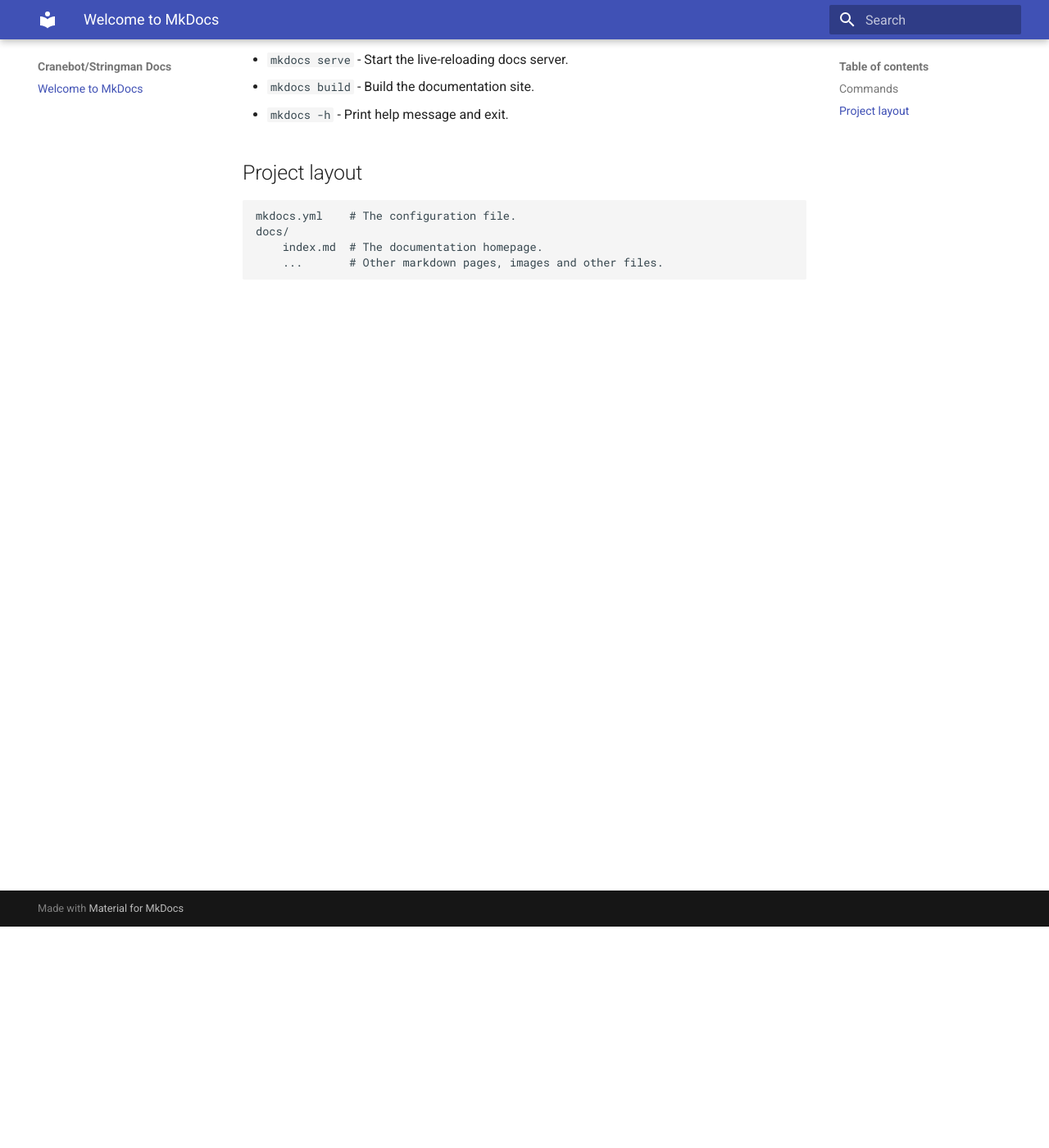
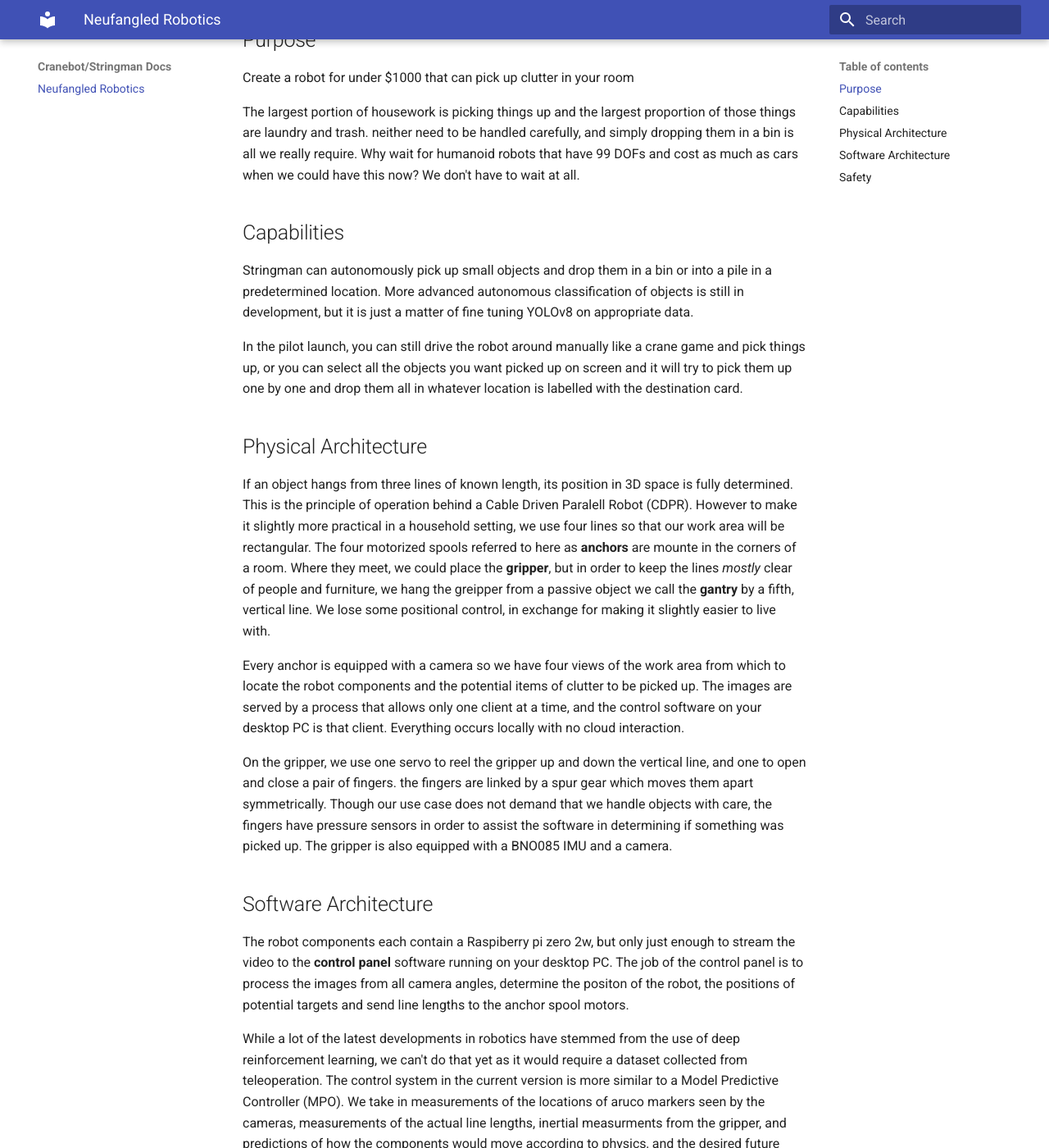
Before and after one commit to nhnifong/neufangled-site, an MkDocs documentation site: the page built from docs/index.md, in a window 1280 px wide and 1400 px high, scrolled down 270 px. Shown: the whole window at 82% size. Built offline with MkDocs 1.6.1 and Material for MkDocs 9.7.7, drawn with Linux system fonts in a browser that asks for light colours; some of the changed text lies outside the part shown.

Commit message:
Basic description

```diff
--- a/docs/index.md
+++ b/docs/index.md
@@ -1,17 +1,36 @@
-# Welcome to MkDocs
+# Neufangled Robotics
 
-For full documentation visit [mkdocs.org](https://www.mkdocs.org).
+Stringman Pilot Launch
 
-## Commands
+    demo video placeholder
 
-* `mkdocs new [dir-name]` - Create a new project.
-* `mkdocs serve` - Start the live-reloading docs server.
-* `mkdocs build` - Build the documentation site.
-* `mkdocs -h` - Print help message and exit.
+## Purpose
 
-## Project layout
+Create a robot for under $1000 that can pick up clutter in your room
 
-    mkdocs.yml    # The configuration file.
-    docs/
-        index.md  # The documentation homepage.
-        ...       # Other markdown pages, images and other files.
+The largest portion of housework is picking things up and the largest proportion of those things are laundry and trash. neither need to be handled carefully, and simply dropping them in a bin is all we really require. Why wait for humanoid robots that have 99 DOFs and cost as much as cars when we could have this now? We don't have to wait at all.
+
+## Capabilities
+
+Stringman can autonomously pick up small objects and drop them in a bin or into a pile in a predetermined location. More advanced autonomous classification of objects is still in development, but it is just a matter of fine tuning YOLOv8 on appropriate data.
+
+In the pilot launch, you can still drive the robot around manually like a crane game and pick things up, or you can select all the objects you want picked up on screen and it will try to pick them up one by one and drop them all in whatever location is labelled with the destination card.
+
+## Physical Architecture
+
+If an object hangs from three lines of known length, its position in 3D space is fully determined. This is the principle of operation behind a Cable Driven Paralell Robot (CDPR). However to make it slightly more practical in a household setting, we use four lines so that our work area will be rectangular. The four motorized spools referred to here as **anchors** are mounte in the corners of a room. Where they meet, we could place the **gripper**, but in order to keep the lines *mostly* clear of people and furniture, we hang the greipper from a passive object we call the **gantry** by a fifth, vertical line. We lose some positional control, in exchange for making it slightly easier to live with.
+
+Every anchor is equipped with a camera so we have four views of the work area from which to locate the robot components and the potential items of clutter to be picked up. The images are served by a process that allows only one client at a time, and the control software on your desktop PC is that client. Everything occurs locally with no cloud interaction.
+
+On the gripper, we use one servo to reel the gripper up and down the vertical line, and one to open and close a pair of fingers. the fingers are linked by a spur gear which moves them apart symmetrically. Though our use case does not demand that we handle objects with care, the fingers have pressure sensors in order to assist the software in determining if something was picked up. The gripper is also equipped with a BNO085 IMU and a camera.
+
+## Software Architecture
+
+The robot components each contain a Raspiberry pi zero 2w, but only just enough to stream the video to the **control panel** software running on your desktop PC. The job of the control panel is to process the images from all camera angles, determine the positon of the robot, the positions of potential targets and send line lengths to the anchor spool motors.
+
+While a lot of the latest developments in robotics have stemmed from the use of deep reinforcement learning, we can't do that yet as it would require a dataset collected from teleoperation. The control system in the current version is more similar to a Model Predictive Controller (MPO).
+We take in measurements of the locations of aruco markers seen by the cameras, measurements of the actual line lengths, inertial measurments from the gripper, and predictions of how the components would move according to physics, and the desired future locations, and then fit a 3D Bspline to that data that representing our estimate of where a component is located over time from 10 seconds ago, to 10 seconds in the future. We then update that estimate as fast as possible. This way we always have some estimate of the current location even if visual observation latency is 1 to 4 seconds. So while it is not deep reinforcement learning, it isn't exactly MPC either because perception and planning are done in the same cost minimization step. For those interested in seeing what other terms go into the cost function, see `cost_function()` in [position_estimator.py](https://github.com/nhnifong/cranebot3-firmware/blob/main/position_estimator.py)
+
+## Safety
+
+Try not to hit your head on the robot
```
